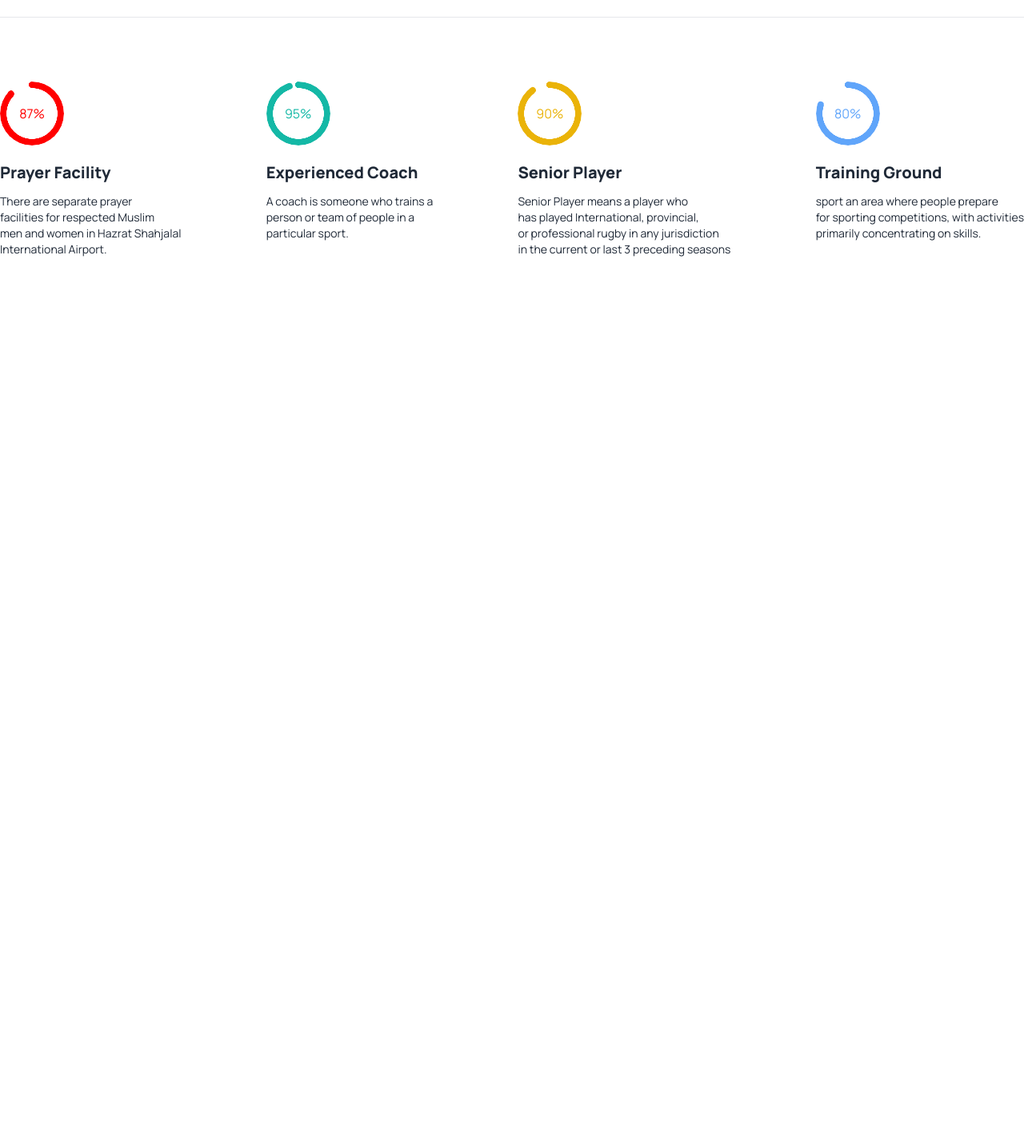
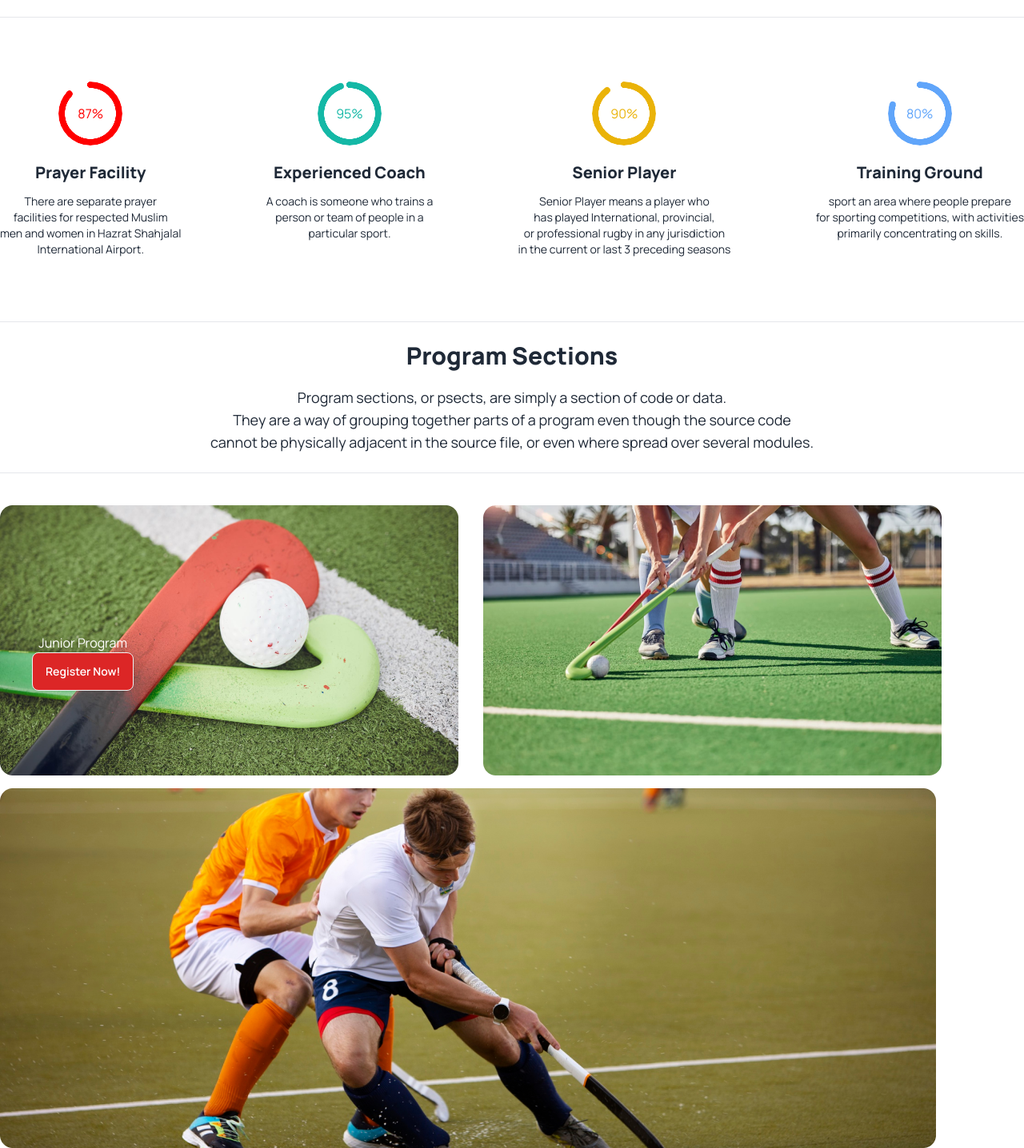
Before and after one commit to datta-toma/Hockey-project, a plain HTML site: page index.html in a window 1280 px wide. Shown: the part 1330-2766 px from the top of the page at 80% size. Before the commit the page ends 1652 px from the top, so only its background shows below. Drawn offline with nearby package versions, Linux system fonts and the light colour scheme.

Commit message:
hockey club section

```diff
--- a/index.html
+++ b/index.html
@@ -69,14 +69,19 @@
         </nav>
 
         <!-- banner section -->
-        <div class="mt-8">
-            <div class="carousel w-full">
+        <div class="mt-8 ">
+            <div class="carousel w-full ">
                 <div id="slide1" class="carousel-item relative w-full">
                   <img src="./Images/1.png" class="w-full" />
                   <div class="absolute flex justify-between transform -translate-y-1/2 left-5 right-5 top-1/2">
                     <a href="#slide4" class="btn btn-circle">❮</a>
                     <a href="#slide2" class="btn btn-circle">❯</a>
                   </div>
+
+                  <div class="absolute bg-black bottom-0 right-0">
+                    <h2 class="text-3xl font-extrabold text-center text-white">Meet all the heroes from the field</h2>
+                    <p class="text-white text-center pt-4">One of the best parts of my job is getting to meet amazing people who are doing amazing things. <br>Some of them are well known—but most quietly do the work of making the world better<br> without fame or recognition.</p>
+                </div>
                 </div>
                 <div id="slide2" class="carousel-item relative w-full">
                   <img src="https://daisyui.com/images/stock/photo-1609621838510-5ad474b7d25d.jpg" class="w-full" />
@@ -100,7 +105,10 @@
                   </div>
                 </div>
               </div>
+
+
         </div>
+
     </header>
 
     <main>
@@ -117,26 +125,26 @@
             <div class="mt-20 "  >
                 <div class="flex gap-24 flex-col  lg:flex-row justify-between" >
                      <!-- 1st -->
-               <div>
+               <div class="text-center">
                 <div class="radial-progress " style="--value:87; color: red;" role="progressbar">87%</div>
                 <h3 class="text-xl font-extrabold pt-5">Prayer Facility</h3>
                 <p class="text-sm pt-3">There are separate prayer<br> facilities for respected Muslim<br> men and women in Hazrat Shahjalal<br> International Airport.</p>
                </div>
                 <!--2nd  -->
-                <div>
+                <div class="text-center">
                     <div class="radial-progress " style="--value:95; color: #14b8a6;" role="progressbar">95%</div>
                     <h3 class="text-xl font-extrabold pt-5">Experienced Coach</h3>
                     <p class="text-sm pt-3"> A coach is someone who trains a<br>person or team of people in a<br> particular sport.</p>
                    </div>
                 <!--3rd  -->
-                <div>
+                <div class="text-center">
                     <div class="radial-progress" style="--value:90; color:#eab308;" role="progressbar">90%</div>
                     <h3 class="text-xl font-extrabold pt-5">Senior Player</h3>
                     <p class="text-sm pt-3">Senior Player means a player who<br> has played International, provincial,<br> or professional rugby in any jurisdiction <br>in the current or last 3 preceding seasons</p>
                    </div>
 
                    <!--4th  -->
-                <div>
+                <div class="text-center">
                     <div class="radial-progress" style="--value:80; color: #60a5fa;" role="progressbar">80%</div>
                     <h3 class="text-xl font-extrabold pt-5">Training Ground</h3>
                     <p class="text-sm pt-3"> sport an area where people prepare<br> for sporting competitions, with activities<br> primarily concentrating on skills.</p>
@@ -145,6 +153,55 @@
 
             </div>
         </section>
+
+        <!-- program section -->
+        <section class="sm:container sm:mx-auto mt-20 ">
+            <hr> <br>
+            <div>
+                <h3 class="text-3xl font-extrabold text-center">Program Sections</h3>
+                <p class="text-lg text-center pt-5">Program sections, or psects, are simply a section of code or data.<br> They are a way of grouping together parts of a program even though the source code<br> cannot be physically adjacent in the source file, or even where spread over several modules.</p>
+            </div>
+            <br><hr>
+            <div class="mt-10">
+                <div class="grid grid-cols-1 lg:grid-cols-2 gap-2 ">
+                    <div class=" relative">
+                        <img src="./Images/2.png" alt="">
+                    </div>
+                    <div class="absolute ml-10 mt-40 ">
+                        <h3 class=" text-white text-center">Junior Program</h3>
+                        <p></p>
+                        <button class="btn bg-red-600 text-white">Register Now!</button>
+                    </div>
+                    <div>
+                        <div class="relative">
+                            <img src="./Images/3.png" alt="">
+                        </div>
+
+                        <div>
+                            <div class="absolute ml-10 mt-40 ">
+                                <h3 class=" text-white text-center">Junior Program</h3>
+                                <p></p>
+                        <button class="btn bg-red-600 text-white">Register Now!</button>
+                            </div>
+                        </div>
+                    </div>
+
+
+                    <div class="lg:col-span-12  lg:mt-2 relative">
+                        <img  src="./Images/4.png" alt="">
+                    </div>
+                </div>
+
+                    <!-- <div class="lg:col-span-12 lg:ml-40 lg:mt-2 relative">
+                        <img  src="./Images/4.png" alt="">
+                    </div> -->
+
+                </div>
+                </div>
+            </div>
+
+
+        </section>
     </main>
 </body>
 </html>
```
